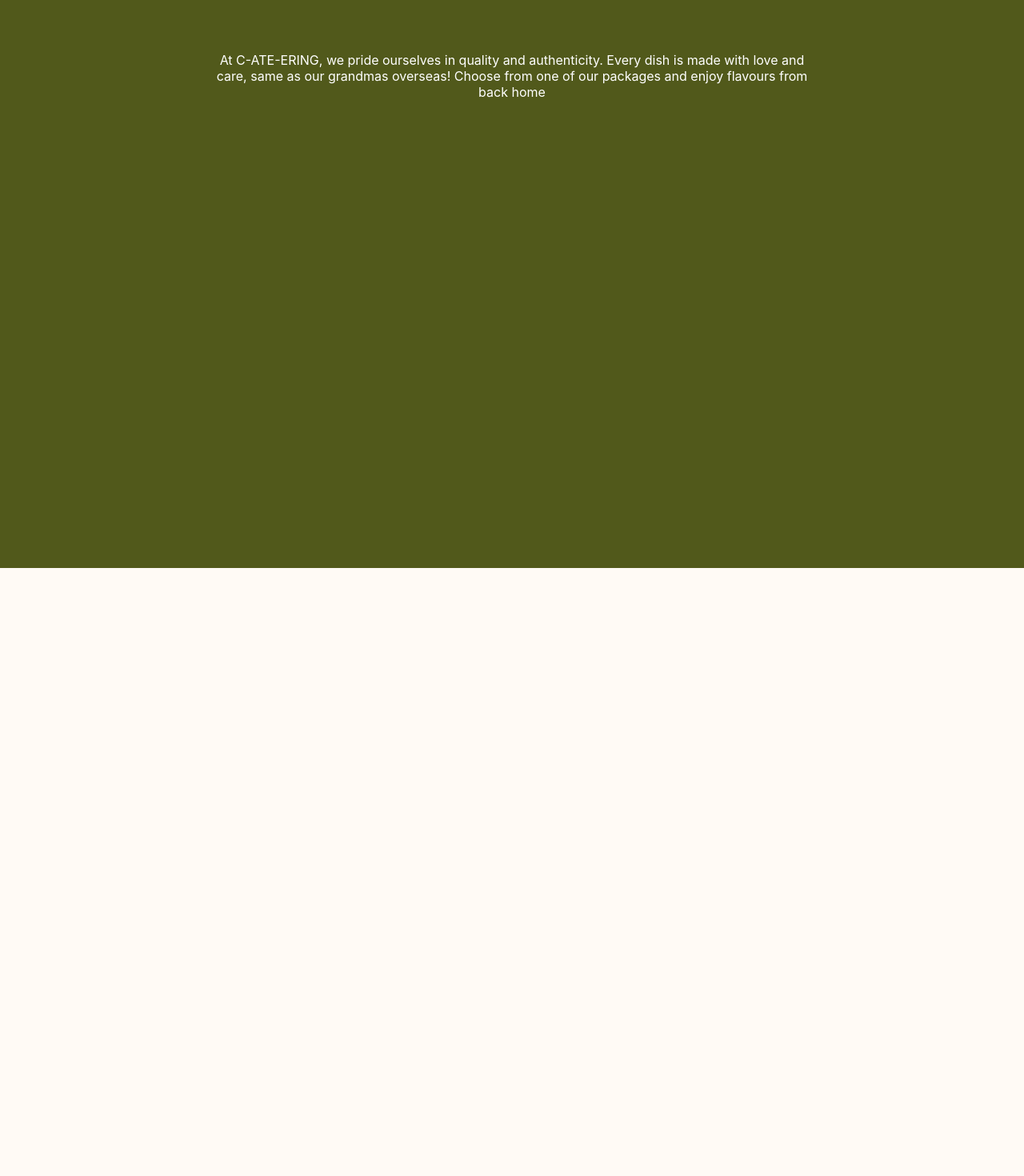
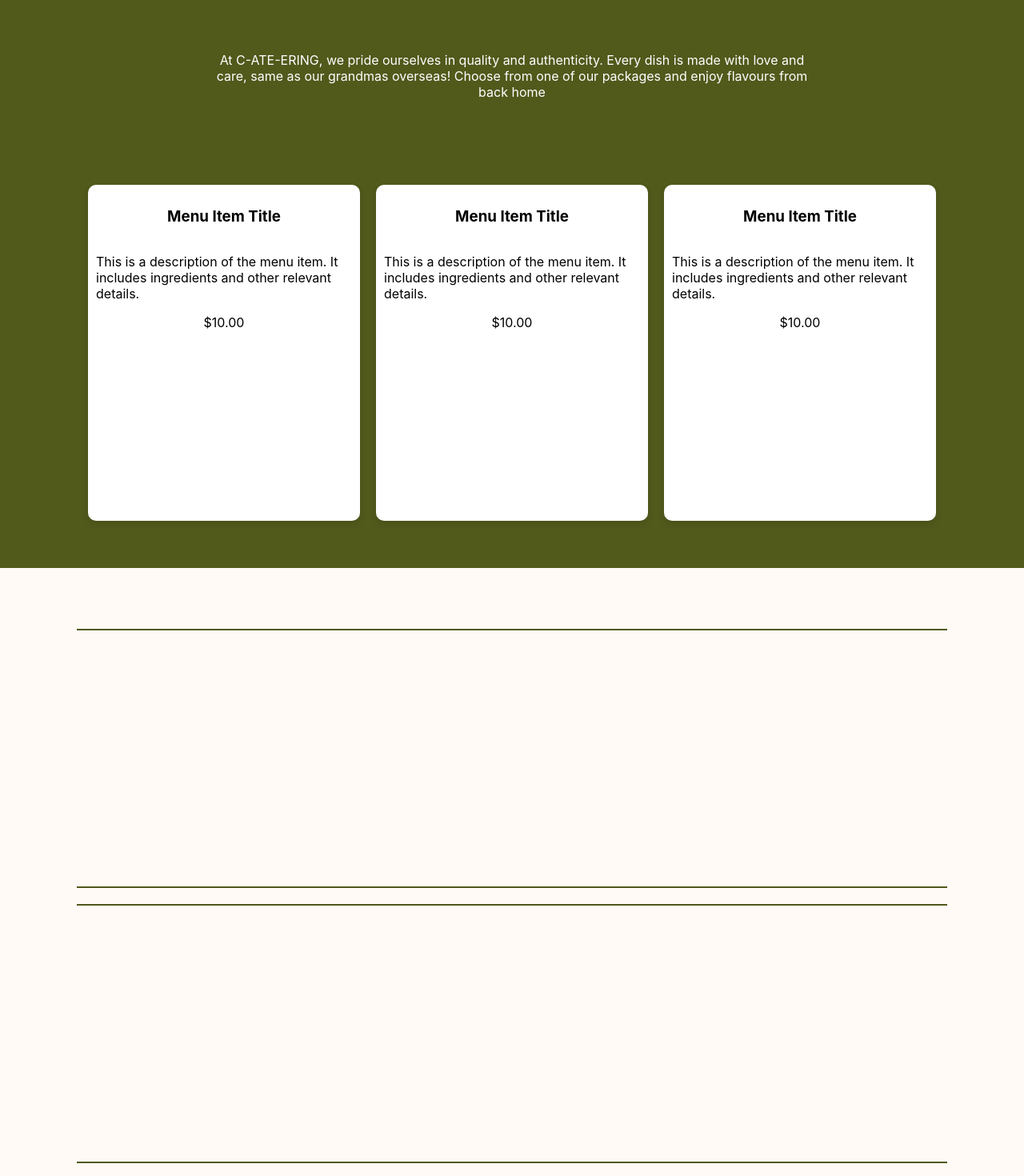
Before and after one commit to MosaabSaleem/CateringCssStyle, a React (Create React App) app in the folder catering/: page / in a window 1280 px wide. Shown: the part 900-2370 px from the top of the page at 80% size. Built offline with nearby package versions, Linux system fonts and the light colour scheme.

Commit message:
basic layouts done. content next

```diff
--- a/catering/src/Catering.jsx
+++ b/catering/src/Catering.jsx
@@ -1,5 +1,7 @@
 import "./Styles/Catering.css";
 import Navbar from "./Components/Navbar.jsx";
+import MenuItem from "./Components/menuItem.jsx";
+
 import heroImage from "./assets/heroFoodImage.jpg";
 import halalLogo from "./assets/halalLogo.png";
 import aifsLogo from "./assets/AIFSLogo.png";
@@ -33,13 +35,20 @@ export default function Catering() {
         </div>
         <div className="menu-bottom-section">
           <div className="menu-items">
-
+            <MenuItem />
+            <MenuItem />
+            <MenuItem />
           </div>
         </div>
       </div>
 
       <div className="reviews-gallery-section">
+        <div className="reviews-section">
 
+        </div>
+        <div className="gallery-section">
+
+        </div>
       </div>
 
       <div className="contact-section">
--- /dev/null
+++ b/catering/src/Components/menuItem.jsx
@@ -0,0 +1,11 @@
+import "../Styles/menuItem.css";
+
+export default function MenuItem() {
+  return (
+    <div className="menu-item">
+      <h3 className="menu-item-title">Menu Item Title</h3>
+      <p className="menu-item-description">This is a description of the menu item. It includes ingredients and other relevant details.</p>
+      <span className="menu-item-price">$10.00</span>
+    </div>
+  );
+}
--- a/catering/src/Styles/Catering.css
+++ b/catering/src/Styles/Catering.css
@@ -106,6 +106,7 @@
     flex-direction: column;
     justify-content: center;
     align-items: center;
+    height: 30vh;
 }
 
 .menu-title {
@@ -119,5 +120,57 @@
     /* font-size: 1.5rem; */
     width: 60%;
     text-align: center;
-    margin-bottom: 5px;
 }
+
+.menu-bottom-section {
+    width: 100%;
+    display: flex;
+    justify-content: center;
+    align-items: center;
+    margin-top: 20px;
+}
+
+.menu-items {
+    display: flex;
+    justify-content: center;
+    align-items: center;
+    gap: 20px;
+    width: 90%;
+    height: 70vh;
+}
+
+.reviews-gallery-section {
+    width: 100%;
+    height: 100vh;
+    background-color: #FFFAF5;
+    display: flex;
+    flex-direction: column;
+    justify-content: center;
+    align-items: center;
+    gap: 20px;
+    padding-top: 10px;
+}
+
+.reviews-section {
+    width: 85%;
+    height: 40vh;
+    border-bottom: 2px solid #51591B;
+    border-top: 2px solid #51591B;
+}
+
+.gallery-section {
+    width: 85%;
+    height: 40vh;
+    border-bottom: 2px solid #51591B;
+    border-top: 2px solid #51591B;
+}
+
+.contact-section {
+    width: 100%;
+    height: 80vh;
+    background-color: #51591B;
+    display: flex;
+    flex-direction: column;
+    align-items: center;
+    padding-top: 10px;
+}
--- /dev/null
+++ b/catering/src/Styles/menuItem.css
@@ -0,0 +1,12 @@
+.menu-item {
+    width: 40vh;
+    height: 50vh;
+    background-color: #FFFFFF;
+    border-radius: 10px;
+    margin: 10px 0;
+    display: flex;
+    flex-direction: column;
+    align-items: center;
+    padding: 10px;
+    box-shadow: 0 4px 8px rgba(0, 0, 0, 0.1);
+}
```
